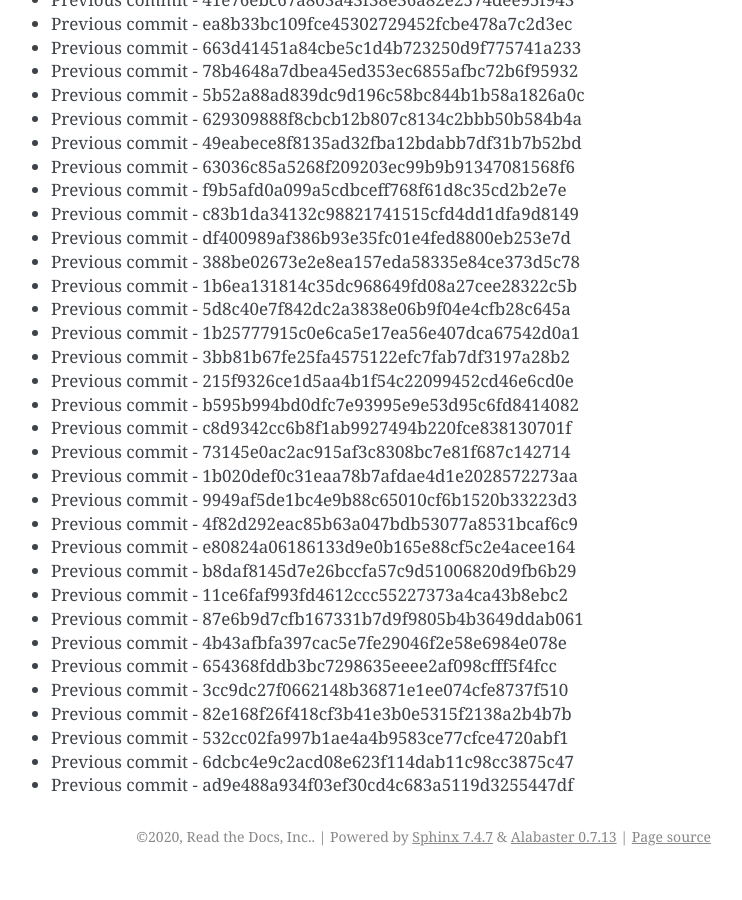
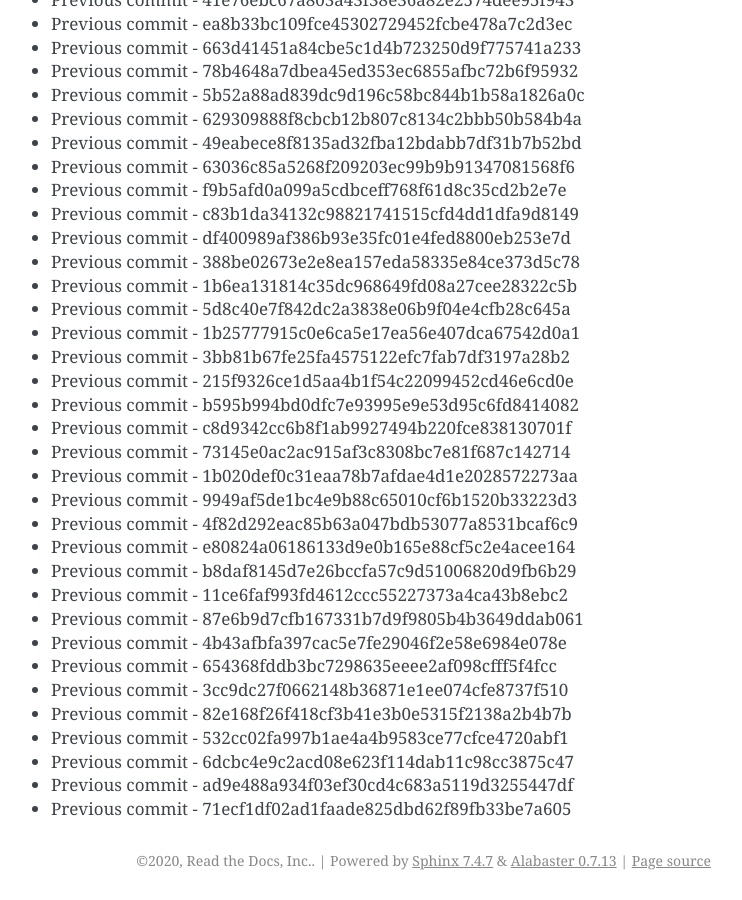
Before and after one commit to readthedocs/rtd-git-stresstest, a Sphinx documentation site: the page built from docs/updates.rst, in a window 1280 px wide and 900 px high, scrolled down 43823 px. Shown: the whole window, without its empty margins (399-1141 px from the left). Built offline with Sphinx 7.4.7, drawn with Linux system fonts in a browser that asks for light colours; before the commit the page ends 44699 px from its top, so only the background shows below that.

Commit message:
Generating commit from previous: 71ecf1df02ad1faade825dbd62f89fb33be7a605

```diff
--- a/docs/updates.rst
+++ b/docs/updates.rst
@@ -1873,3 +1873,4 @@ It can be tested for any performance characteristics.
 * Previous commit - 532cc02fa997b1ae4a4b9583ce77cfce4720abf1
 * Previous commit - 6dcbc4e9c2acd08e623f114dab11c98cc3875c47
 * Previous commit - ad9e488a934f03ef30cd4c683a5119d3255447df
+* Previous commit - 71ecf1df02ad1faade825dbd62f89fb33be7a605
```
